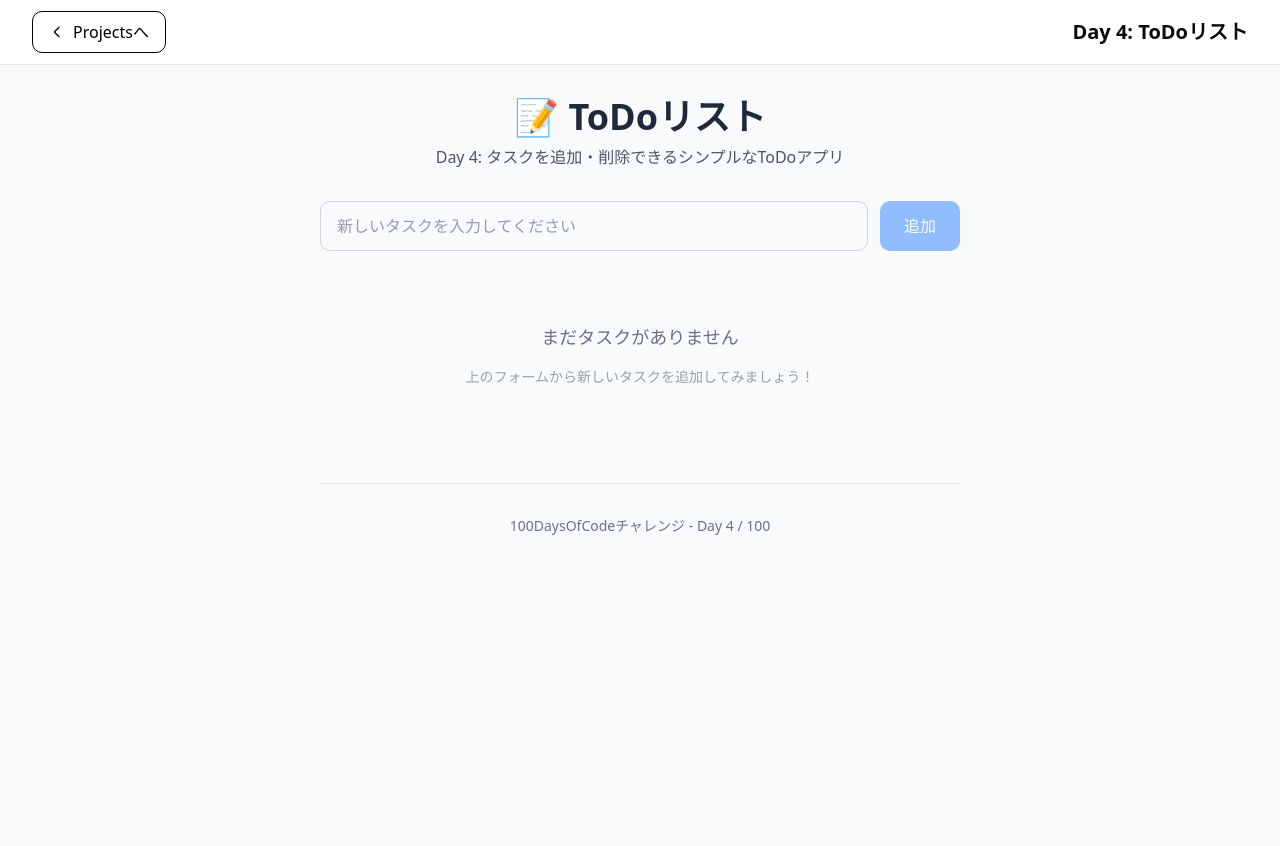
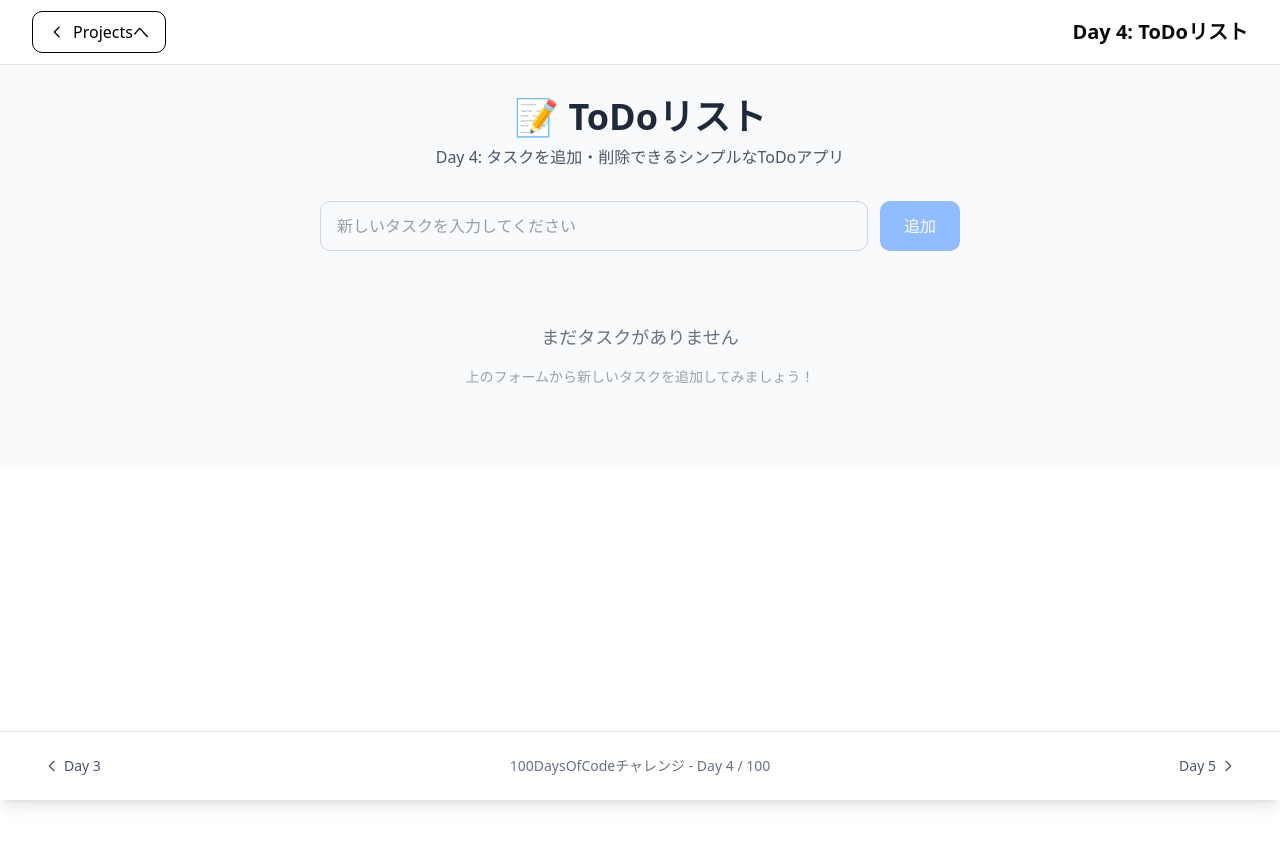
Before and after one commit to atsuki61/100DaysOfCode, a Next.js app: page /day4-todo-list in a window 1280 px wide. Shown: the top 846 px of the page. After the commit the page ends 800 px from the top, so only its background shows below. Built offline with nearby package versions, Linux system fonts and the light colour scheme.

Commit message:
使いまわし可能な共通Footerコンポーネントを作成、適応 前日・次の日へのナビゲーション

```diff
--- a/src/app/day1-counter/layout.tsx
+++ b/src/app/day1-counter/layout.tsx
@@ -1,5 +1,6 @@
 import { ReactNode } from 'react';
 import Header from '../../components/common/Header'; // 共通ヘッダーをインポート
+import Footer from '../../components/common/Footer';
 
 // RootLayout コンポーネントの props 型定義
 type Day1LayoutProps = {
@@ -13,9 +14,11 @@ export default function Day1Layout({ children }: Day1LayoutProps) {
     <div className="flex flex-col min-h-screen  bg-slate-50">
     <Header title="Day 1: カウンターアプリ" /> {/* 共通ヘッダーを使用 */}
 
-      <main className="flex-1 flex justify-center items-center p-4 sm:p-6">
+      <main className="flex-1 flex justify-center items-center p-4 sm:p-6 pb-20">
         {children}
       </main>
+
+      <Footer currentDay={1} />
     </div>
   );
 }
--- a/src/app/day2-anime-watchlist/layout.tsx
+++ b/src/app/day2-anime-watchlist/layout.tsx
@@ -1,4 +1,5 @@
 import Header from '../../components/common/Header'; // 共通ヘッダーをインポート
+import Footer from '../../components/common/Footer';
 
 export default function Day2Layout({
   children,
@@ -6,13 +7,15 @@ export default function Day2Layout({
   children: React.ReactNode
 }) {
   return (
-    <div>
+    <div className="min-h-screen flex flex-col">
       <Header title="Day 2: アニメ視聴リスト" />
 
       {/* メインコンテンツ */}
-      <main>
+      <main className="flex-1 pb-20">
         {children}
       </main>
+
+      <Footer currentDay={2} />
     </div>
   )
 }
--- a/src/app/day3-bmi-calculator/layout.tsx
+++ b/src/app/day3-bmi-calculator/layout.tsx
@@ -1,4 +1,5 @@
 import Header from '../../components/common/Header'; // 共通ヘッダーをインポート
+import Footer from '../../components/common/Footer';
 
 export default function Day3Layout({
   children,
@@ -6,13 +7,15 @@ export default function Day3Layout({
   children: React.ReactNode
 }) {
   return (
-    <div>
+    <div className="min-h-screen flex flex-col">
       <Header title="Day 3: BMI計算機" />
 
       {/* メインコンテンツ */}
-      <main>
+      <main className="flex-1 pb-20">
         {children}
       </main>
+
+      <Footer currentDay={3} />
     </div>
   )
 }
--- a/src/app/day4-todo-list/layout.tsx
+++ b/src/app/day4-todo-list/layout.tsx
@@ -1,5 +1,6 @@
 import type { Metadata } from 'next';
 import Header from '../../components/common/Header';
+import Footer from '../../components/common/Footer';
 
 export const metadata: Metadata = {
   title: 'ToDoリスト | 100DaysOfCode Day 4',
@@ -13,9 +14,12 @@ export default function TodoListLayout({
   children: React.ReactNode;
 }) {
   return (
-    <main>
+    <div className="min-h-screen flex flex-col">
       <Header title="Day 4: ToDoリスト" />
-      {children}
-    </main>
+      <main className="flex-1 pb-20">
+        {children}
+      </main>
+      <Footer currentDay={4} />
+    </div>
   );
 }
--- a/src/app/day4-todo-list/page.tsx
+++ b/src/app/day4-todo-list/page.tsx
@@ -22,7 +22,7 @@ export default function TodoListPage() {
   };
 
   return (
-    <div className="min-h-screen bg-gray-50 py-8">
+    <div className="bg-gray-50 py-8">
       <div className="max-w-2xl mx-auto px-4">
         <header className="text-center mb-8">
           <h1 className="text-4xl font-bold text-gray-800 mb-2">
@@ -67,12 +67,6 @@ export default function TodoListPage() {
             </div>
           )}
         </main>
-
-        <footer className="text-center mt-12 pt-8 border-t border-gray-200">
-          <p className="text-gray-500 text-sm">
-            100DaysOfCodeチャレンジ - Day 4 / 100
-          </p>
-        </footer>
       </div>
     </div>
   );
--- /dev/null
+++ b/src/components/common/Footer.tsx
@@ -0,0 +1,91 @@
+import Link from 'next/link';
+
+type FooterProps = {
+  currentDay: number;
+  totalDays?: number;
+  showNavigation?: boolean;
+};
+
+export default function Footer({
+  currentDay,
+  totalDays = 100,
+  showNavigation = true
+}: FooterProps) {
+  const previousDay = currentDay - 1;
+  const nextDay = currentDay + 1;
+
+  const hasPrevious = previousDay >= 1;
+  const hasNext = nextDay <= totalDays;
+
+  // day番号からパスを生成する関数
+  const generateDayPath = (day: number): string => {
+    const dayRoutes: { [key: number]: string } = {
+      1: '/day1-counter',
+      2: '/day2-anime-watchlist',
+      3: '/day3-bmi-calculator',
+      4: '/day4-todo-list',
+      // 今後のdayを追加していく
+    };
+
+    return dayRoutes[day] || `#day${day}`;
+  };
+
+  return (
+    <footer className="fixed bottom-0 left-0 right-0 bg-white border-t border-gray-200 shadow-lg z-50">
+      <div className="max-w-7xl mx-auto px-4 sm:px-6 lg:px-8">
+        <div className="flex justify-between items-center py-4">
+          {/* 前の日への移動 */}
+          <div className="flex-1">
+            {showNavigation && hasPrevious ? (
+              <Link
+                href={generateDayPath(previousDay)}
+                className="inline-flex items-center px-3 py-2 text-sm font-medium text-gray-600 hover:text-blue-600 transition-colors"
+              >
+                <svg
+                  className="w-4 h-4 mr-1"
+                  fill="none"
+                  stroke="currentColor"
+                  viewBox="0 0 24 24"
+                >
+                  <path strokeLinecap="round" strokeLinejoin="round" strokeWidth={2} d="M15 19l-7-7 7-7" />
+                </svg>
+                Day {previousDay}
+              </Link>
+            ) : (
+              <div></div>
+            )}
+          </div>
+
+          {/* 中央のチャレンジ表示 */}
+          <div className="flex-1 text-center">
+            <p className="text-gray-500 text-sm font-medium">
+              100DaysOfCodeチャレンジ - Day {currentDay} / {totalDays}
+            </p>
+          </div>
+
+          {/* 次の日への移動 */}
+          <div className="flex-1 text-right">
+            {showNavigation && hasNext ? (
+              <Link
+                href={generateDayPath(nextDay)}
+                className="inline-flex items-center px-3 py-2 text-sm font-medium text-gray-600 hover:text-blue-600 transition-colors"
+              >
+                Day {nextDay}
+                <svg
+                  className="w-4 h-4 ml-1"
+                  fill="none"
+                  stroke="currentColor"
+                  viewBox="0 0 24 24"
+                >
+                  <path strokeLinecap="round" strokeLinejoin="round" strokeWidth={2} d="M9 5l7 7-7 7" />
+                </svg>
+              </Link>
+            ) : (
+              <div></div>
+            )}
+          </div>
+        </div>
+      </div>
+    </footer>
+  );
+}
```
Also changed, not shown: 1 other file (tests, documents, lock files or other folders).
